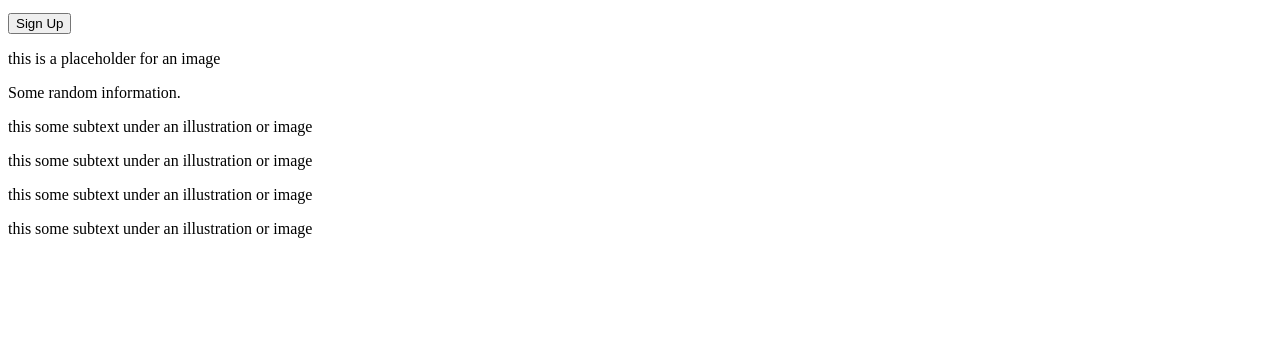
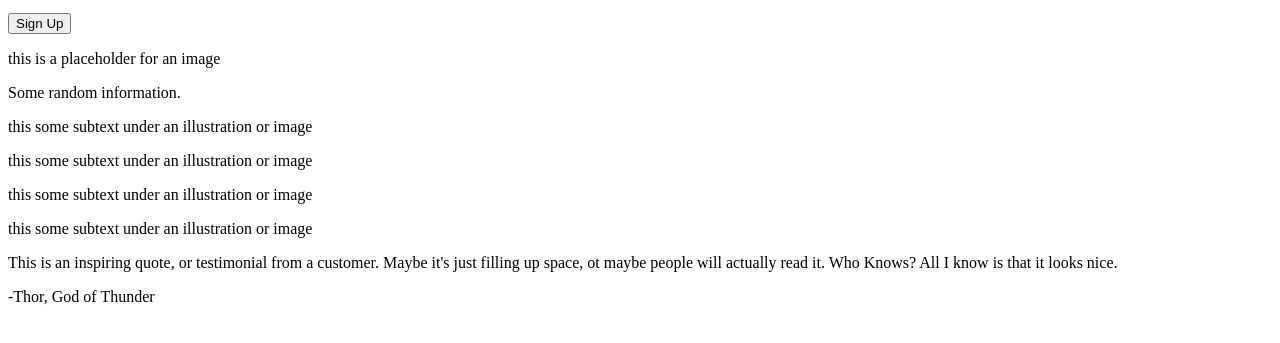
Before and after one commit to 01TGMA/TOP, a plain HTML site: page index.html in a window 1280 px wide. Shown: the part 273-616 px from the top of the page. Drawn offline with Linux system fonts and the light colour scheme.

Commit message:
Added and structured another sub-div in the 2nd div.

```diff
--- a/index.html
+++ b/index.html
@@ -65,6 +65,11 @@
             </div>
         </div>
 
+        <div>
+            <p>This is an inspiring quote, or testimonial from a customer. Maybe it's just filling up space, ot maybe people will actually read it. Who Knows? All I know is that it looks nice.</p>
+            <p>-Thor, God of Thunder</p>
+        </div>
+
     </div>
 
 </body>
```
